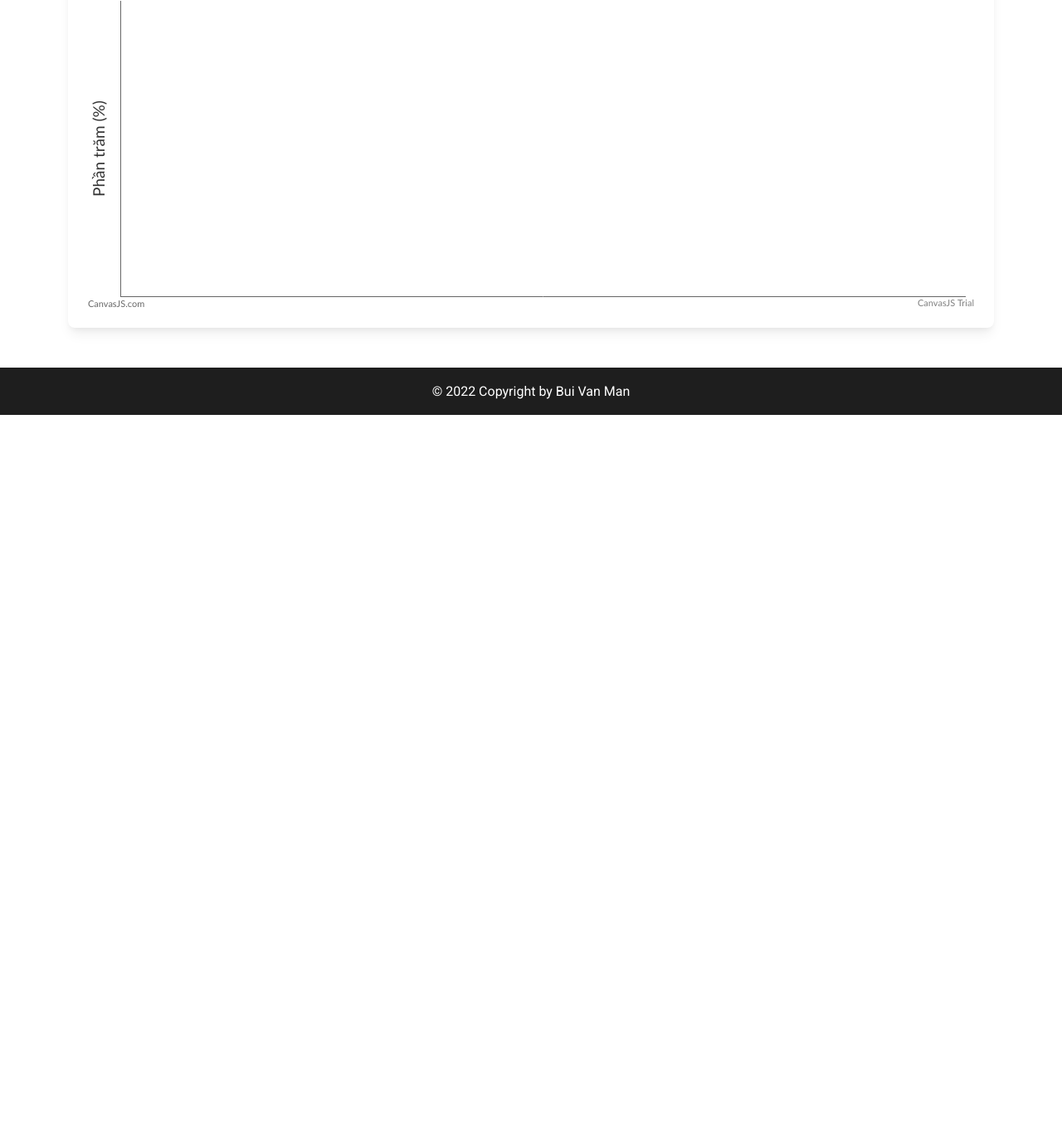
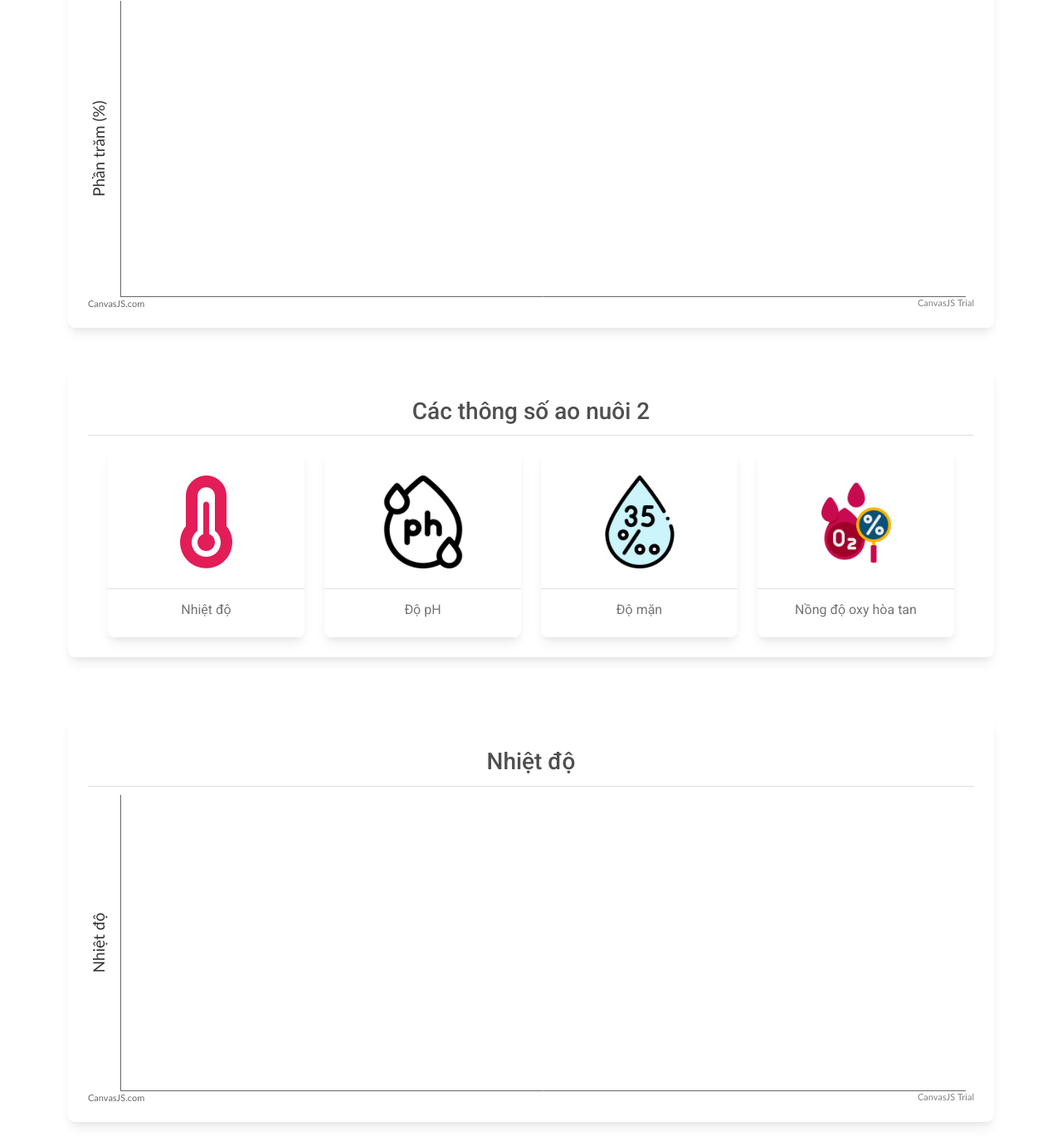
Before and after one commit to BuiVanMan99/NCKH2022, a plain HTML site: page index.html in a window 1280 px wide. Shown: the part 2023-3392 px from the top of the page at 83% size. Before the commit the page ends 2523 px from the top, so only its background shows below. Drawn offline with Linux system fonts and the light colour scheme; files that its build step writes are made by us from their sources; no server answers.

Commit message:
Add files via upload

```diff
--- a/index.html
+++ b/index.html
@@ -267,6 +267,107 @@
           </div>
         </div>
       </div>
+      <!-- //////////////////////// HỒ 2 ///////////////////// -->
+
+      <div class="row mt-5" id="numbers">
+        <div class="col">
+          <div class="card">
+            <div class="card-body">
+              <h3 class="card-header text-center">Các thông số ao nuôi 2</h3>
+              <div class="card-text mt-3">
+                <div class="container">
+                  <div class="row">
+                    <div class="col-3">
+                      <div class="card text-center">
+                        <div class="card-body">
+                          <div class="card-text mt-2">
+                            <i
+                              class="fas fa-thermometer-three-quarters fa-7x"
+                              style="color: #e21d58"
+                            ></i>
+                          </div>
+                        </div>
+                        <div class="card-footer text-muted">Nhiệt độ <h5 id="avgTemp1"></h5></div>
+                      </div>
+                    </div>
+                    <div class="col-3">
+                      <div class="card text-center">
+                        <div class="card-body">
+                          <div class="card-text mt-2">
+                            <img
+                              style="width: 7em"
+                              src="images/ph.png"
+                              alt="ph-meter"
+                            />
+                          </div>
+                        </div>
+                        <div class="card-footer text-muted">Độ pH <h5 id="avgPH1"></h5></div>
+                      </div>
+                    </div>
+                    <div class="col-3">
+                      <div class="card text-center">
+                        <div class="card-body">
+                          <div class="card-text mt-2">
+                            <img
+                              style="width: 7em"
+                              src="images/salinity.png"
+                              alt="salinity"
+                            />
+                          </div>
+                        </div>
+                        <div class="card-footer text-muted">Độ mặn <h5 id="avgDoMan1"></h5></div>
+                      </div>
+                    </div>
+                    <div class="col-3">
+                      <div class="card text-center">
+                        <div class="card-body">
+                          <div class="card-text mt-2">
+                            <img
+                              style="width: 7em"
+                              src="images/oxygen-saturation.png"
+                              alt="oxygen-saturation"
+                            />
+                          </div>
+                        </div>
+                        <div class="card-footer text-muted">
+                          Nồng độ oxy hòa tan <h5 id="avgOxy1"></h5>
+                        </div>
+                      </div>
+                    </div>
+                  </div>
+                </div>
+              </div>
+            </div>
+          </div>
+        </div>
+      </div>
+
+      <br id="charts" />
+      <div class="row mt-5">
+        <div class="col">
+          <div class="card">
+            <div class="card-body">
+              <h3 class="card-header text-center">Nhiệt độ</h3>
+              <div class="card-text">
+                <div id="temp1" style="height: 380px; width: 100%"></div>
+              </div>
+            </div>
+          </div>
+        </div>
+      </div>
+
+      <div class="row mt-5">
+        <div class="col">
+          <div class="card">
+            <div class="card-body">
+              <h3 class="card-header text-center">Độ pH</h3>
+              <div class="card-text">
+                <div id="pH1" style="height: 380px; width: 100%"></div>
+              </div>
+            </div>
+          </div>
+        </div>
+      </div>
     </div>
 
     <!-- Footer -->
@@ -274,7 +375,7 @@
       <!-- Copyright -->
       <div class="text-center p-3" style="background-color: rgba(0, 0, 0, 0.2)">
         © 2022 Copyright by
-        <a class="text-white" href="https://www.facebook.com/man.bui.581/"> Bui Van Man</a>
+        <a class="text-white" href="https://facebook.com/"> Bui Van Man</a>
       </div>
       <!-- Copyright -->
     </footer>
@@ -289,10 +390,11 @@
       window.onload = function () {
         let dpsTemperature = [];
         let dpsPH = [];
-        let dpsDoMan = [];
+        let dpsTemp1 = [];
+        let dpsPH1 = [];
         let chartTemperature = new CanvasJS.Chart("temperature", {
           axisY: {
-            title: "Nhiệt đô (°C)",
+            title: "Nhiệt độ (°C)",
             suffix: " °C",
           },
           data: [
@@ -316,6 +418,34 @@
           ],
         });
 
+        //////////////// /* Hồ 2 //////////
+        let chartTemp1 = new CanvasJS.Chart("temp1", {
+          axisY: {
+            title: "Nhiệt độ",
+            suffix: " °C",
+          },
+          data: [
+            {
+              type: "line",
+              dataPoints: dpsTemp1,
+            },
+          ],
+        });
+
+        let chartPH1 = new CanvasJS.Chart("pH1", {
+          axisY: {
+            title: "Phần trăm (%)",
+            suffix: " %",
+          },
+          data: [
+            {
+              type: "line",
+              dataPoints: dpsPH1,
+            },
+          ],
+        });
+        //////////////// Hồ 2 */ //////////
+
         let firebaseConfig = {
           apiKey: "AIzaSyA8obnuWIkNNaJmPzj4yCNpJ2FgKmJ_h5w",
           authDomain: "nckh-qnu-bc114.firebaseapp.com",
@@ -331,7 +461,6 @@
         let updateInterval = 3000;
         let dataPoints = [];
         let dataLength = 22;
-
         let updateChart = function () {
           // Get a reference to the database service
           var database = firebase.database();
@@ -343,7 +472,7 @@
             snapshot.forEach(function (childSnapshot) {
               dataPoints.push({ y: childSnapshot.val(), x: childSnapshot.key });
             });
-            console.log(dataPoints);
+            console.log(dataPoints, 'dataPoint');
             // Temperature processing
             let temperature = dataPoints[7].y;
             document.getElementById("avgTemp").innerHTML = dataPoints[4].y + ' °C';
@@ -368,8 +497,36 @@
 
               dpsPH.push({ label: k, y: obj[k].ph });
             }
+
+             //////////////// /* HỒ 2 /////////////////
+           let _nhietdo1 = dataPoints[6].y;
+           document.getElementById("avgTemp1").innerHTML = dataPoints[5].y + ' °C';
+            for (let k in _nhietdo1) {
+              let obj = {};
+              if (_nhietdo1.hasOwnProperty(k)) {
+                obj[k] = _nhietdo1[k];
+              }
+              dpsTemp1.push({ label: k, y: obj[k].nhietdo1 });
+            }
+
+            let ph1 = dataPoints[14].y;
+            document.getElementById("avgPH1").innerHTML = dataPoints[13].y + ' %';
+            document.getElementById("avgDoMan1").innerHTML = dataPoints[1].y + ' o/oo';
+            document.getElementById("avgOxy1").innerHTML = dataPoints[9].y + ' mg/l';
+            for (let k in ph1) {
+              let obj = {};
+              if (ph1.hasOwnProperty(k)) {
+                obj[k] = ph1[k];
+              }
+
+              dpsPH1.push({ label: k, y: obj[k].ph1 });
+            }
+            //////////// HỒ 2 */ ///////////
           });
 
+          if (dpsTemp1.length > dataLength) {
+            dpsTemp1.shift();
+          }
           if (dpsTemperature.length > dataLength) {
             dpsTemperature.shift();
           }
@@ -377,9 +534,17 @@
           if (dpsPH.length > dataLength) {
             dpsPH.shift();
           }
+          if (dpsPH1.length > dataLength) {
+            dpsPH1.shift();
+          }
+
 
           chartTemperature.render();
           chartPH.render();
+          //// HỒ 2 ////
+          chartTemp1.render();
+          chartPH1.render();
+
         };
 
         updateChart();
@@ -387,6 +552,8 @@
         setInterval(function () {
           dpsTemperature = [];
           dpsPH = [];
+          dpsPH1 = [];
+          dpsTemp1 = [];
           dataPoints = [];
           updateChart();
         }, updateInterval);
```
